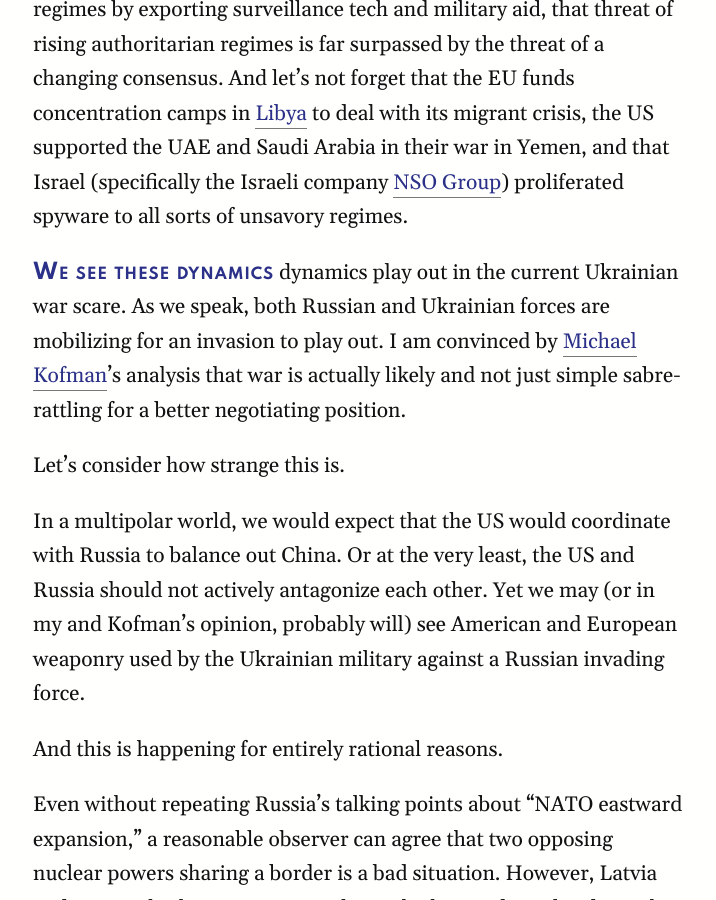
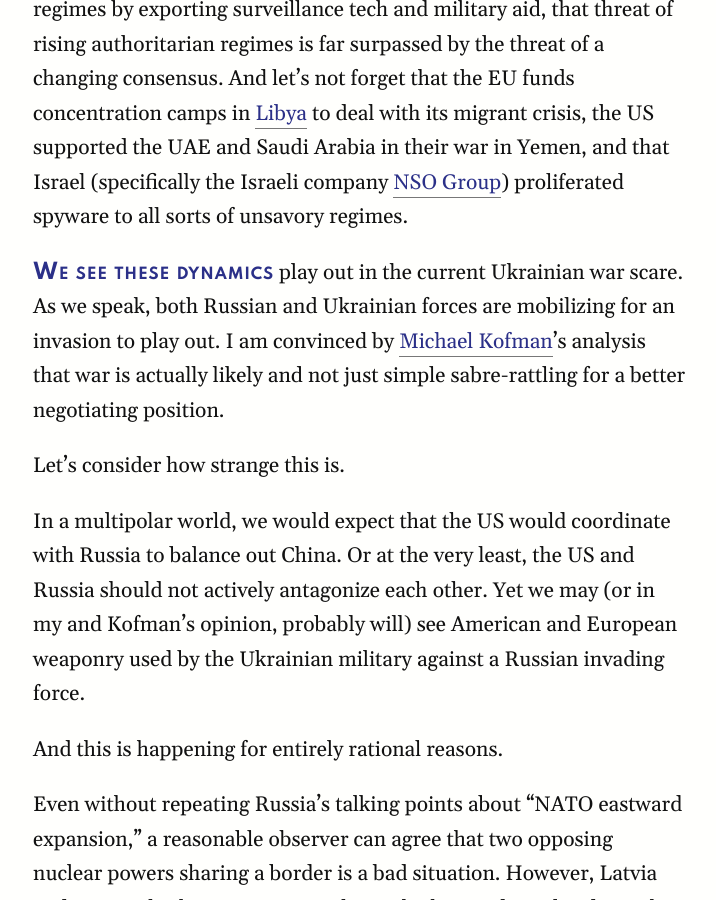
Before and after one commit to AndrewYang2024/AndrewYang2024.github.io, a Jekyll site: the page built from _posts/2022-01-22-Rule-of-Three.md, in a window 1280 px wide and 900 px high, scrolled down 7535 px. Shown: the whole window, without its empty margins (63-779 px from the left). Built offline with Jekyll 4.4.1, drawn with Linux system fonts in a browser that asks for light colours; nearby versions of some CDN libraries.

Commit message:
Update 2022-01-22-Rule-of-Three.md

```diff
--- a/_posts/2022-01-22-Rule-of-Three.md
+++ b/_posts/2022-01-22-Rule-of-Three.md
@@ -49,7 +49,7 @@ As pariahs, China and Russia are under no pretensions that other nations want to
 
 Whatever the capacity of Russia and China to seed authoritarian regimes by exporting surveillance tech and military aid, that threat of rising authoritarian regimes is far surpassed by the threat of a changing consensus. And let’s not forget that the EU funds concentration camps in [Libya](https://www.newyorker.com/magazine/2021/12/06/the-secretive-libyan-prisons-that-keep-migrants-out-of-europe) to deal with its migrant crisis, the US supported the UAE and Saudi Arabia in their war in Yemen, and that Israel (specifically the Israeli company [NSO Group](https://en.wikipedia.org/wiki/NSO_Group)) proliferated spyware to all sorts of unsavory regimes.
 
-{%newthought ' We see these dynamics'%} dynamics play out in the current Ukrainian war scare. As we speak, both Russian and Ukrainian forces are mobilizing for an invasion to play out. I am convinced by [Michael Kofman](https://www.youtube.com/watch?v=gwrzophpNJA)’s analysis that war is actually likely and not just simple sabre-rattling for a better negotiating position.
+{%newthought ' We see these dynamics'%} play out in the current Ukrainian war scare. As we speak, both Russian and Ukrainian forces are mobilizing for an invasion to play out. I am convinced by [Michael Kofman](https://www.youtube.com/watch?v=gwrzophpNJA)’s analysis that war is actually likely and not just simple sabre-rattling for a better negotiating position.
 
 Let’s consider how strange this is.
 
```
